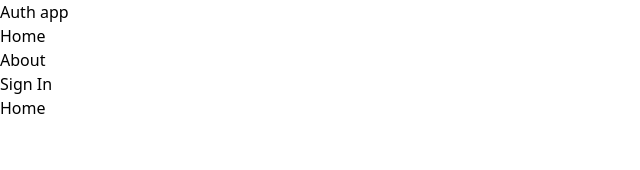
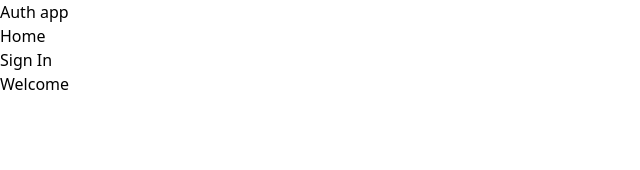
Before and after one commit to Irfanxpk/MERN-Auth-Project, a React (Vite) app in the folder Client/: page / in a window 1280 px wide. Shown: the top 170 px of the page, without its empty margins (0-640 px from the left). Built offline with nearby package versions, Linux system fonts and the light colour scheme; no server answers.

Commit message:
completed home and removed about page

```diff
--- a/Client/src/App.jsx
+++ b/Client/src/App.jsx
@@ -1,6 +1,5 @@
 import { BrowserRouter, Routes, Route } from "react-router-dom";
 import Home from "./pages/Home";
-import About from "./pages/About";
 import SignIn from "./pages/SignIn";
 import SignUp from "./pages/SignUp";
 import Profile from "./pages/Profile";
@@ -14,7 +13,6 @@ const App = () => {
       <Header/>
       <Routes>
         <Route path="/" element={<Home />} />
-        <Route path="/about" element={<About />} />
         <Route path="/sign-in" element={<SignIn />} />
         <Route path="/sign-up" element={<SignUp />} />
         <Route element={<PrivateRoute/> }>
--- a/Client/src/components/Header.jsx
+++ b/Client/src/components/Header.jsx
@@ -13,9 +13,6 @@ const Header = () => {
           <Link to='/'>
             <li>Home</li>
           </Link>
-          <Link to='/about'>
-            <li>About</li>
-          </Link>
           <Link to='/profile'>
             {currentUser ? (
               <img src={currentUser.profilePicture} alt='profile' className='h-7 w-7 rounded-full object-cover' />
--- a/Client/src/pages/About.jsx
+++ /dev/null
@@ -1,8 +0,0 @@
-
-const About = () => {
-  return (
-    <div>About</div>
-  )
-}
-
-export default About
--- a/Client/src/pages/Home.jsx
+++ b/Client/src/pages/Home.jsx
@@ -1,7 +1,12 @@
+import { useSelector } from "react-redux";
 
 const Home = () => {
+  const { currentUser,  } = useSelector((state) => state.user);
+  console.log(currentUser)
   return (
-    <div>Home</div>
+    <div className="flex justify-center">
+      <h1 className=" text-3xl font-bold mb-4 text-slate-800">Welcome {currentUser ? currentUser.username : ""} </h1>
+    </div>
   )
 }
 
```
